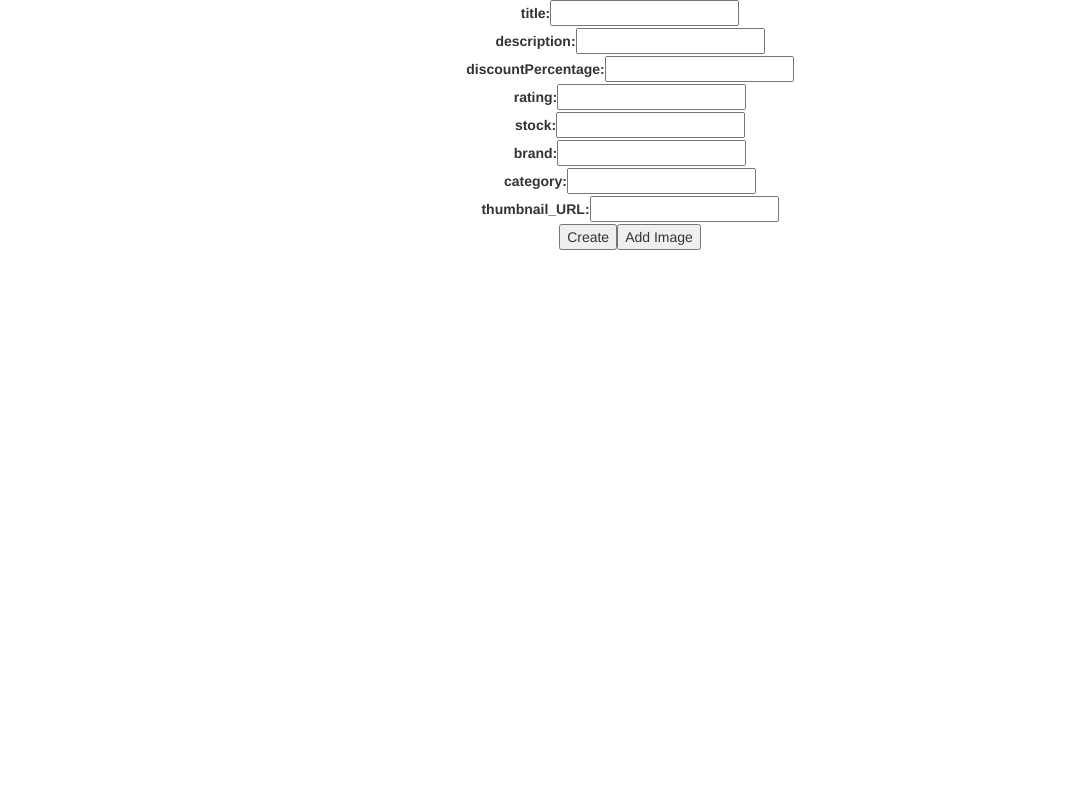
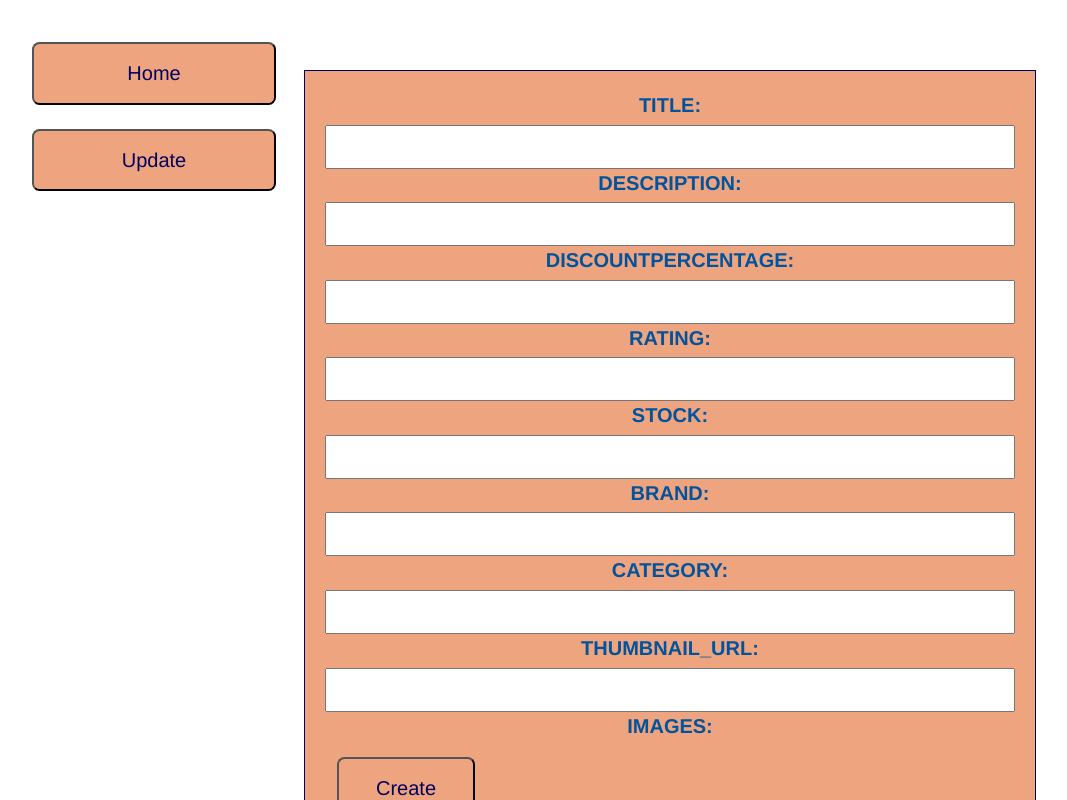
Before and after one commit to Yoshibart/Mongoose, a React (Create React App) app in the folder mongoose/: page /insert in a window 1280 px wide. Shown: the top 800 px of the page, without its empty margins (10-1077 px from the left). Built offline with nearby package versions, Linux system fonts and the light colour scheme.

Commit message:
implemented CSS

```diff
--- a/mongoose/src/App.css
+++ b/mongoose/src/App.css
@@ -36,3 +36,67 @@
     transform: rotate(360deg);
   }
 }
+
+
+.App{
+  display: flex;
+  padding: 3rem;
+}
+
+#inputs-section input,textarea{
+  width:100%;
+  height:1rem;
+  font-size: 2rem;
+  color: black;
+  padding: 2rem;
+
+}
+#buttons button{
+  width:100%;
+  background-color: #EEA47FFF;
+  color: #00539CFF;
+}
+#buttons{
+  width: 20%;
+}
+
+#inputs-section{
+  width:60%;
+  height:50%;
+  margin:4rem;
+  border: 1px solid #00005f;
+  background-color: #EEA47FFF;
+  padding: 2rem;
+}
+
+#navButtons input{
+  width:50%;
+  height:4rem;
+  font-size: 2rem;
+  color: #00005f;
+  padding: 0.2rem;
+  text-align: center;
+  margin:0 1rem 0 1rem;
+}
+
+#buttons button{
+  border: 1 px solid #00005f;
+  color: #00005f;
+  padding: 1.5rem;
+  text-align: center;
+  text-decoration: none;
+  border-radius: 0.75rem;
+  font-size: 2rem;
+  margin: 1.2rem;
+  width: 100%;
+}
+
+label{
+  font-size:2rem;
+  text-transform: uppercase;
+  color: #00539CFF;
+}
+
+#inputs-section label{
+  text-align: left;
+}
--- a/mongoose/src/Change.js
+++ b/mongoose/src/Change.js
@@ -1,8 +1,9 @@
 import './App.css';
 import { useState, useEffect} from 'react';
 import { useLocation } from 'react-router-dom';
-
+import { Link, useNavigate } from 'react-router-dom';
 const Change = () =>{
+  const navigate = useNavigate();
   const { state } = useLocation();
   const name = state && state.name;
   const [item, setItem] = useState({
@@ -72,9 +73,14 @@ const changeData = async () => {
   console.log(errorText)
   const setItemInputs = event =>{
     setItem(oldata =>{return {...oldata,[event.target.name]:event.target.value}})}
-
+const handleInsertClick = () => navigate('/insert');
+const handleChangeClick = () => navigate('/', { state: { name: item.id } });
   return (
     <div className="App">
+      <div id="buttons">
+        <button onClick={handleChangeClick}>Home</button><br/>
+        <button onClick={handleInsertClick}>Insert</button><br/>
+      </div>
       <div id="inputs-section">
         <div id="input">
           <div>
@@ -110,6 +116,7 @@ const changeData = async () => {
             <input name="thumbnail" required onChange={setItemInputs} value={item.thumbnail}/>
           </div>
           <div>
+            <label>Images:</label>
             {imageList.map((url, index) => (
               <div key={index}>
                 <p>
@@ -126,7 +133,7 @@ const changeData = async () => {
         </div>
 
         <div id="buttons">
-          <button onClick={changeData}>Modify</button>
+          <button onClick={changeData}>Update</button>
           <button onClick={handleAddClick}>Add Image</button>
         </div>
       </div>
--- a/mongoose/src/Home.js
+++ b/mongoose/src/Home.js
@@ -112,10 +112,6 @@ return (
             <input name="title" disabled required onChange={setItemInputs} value={item.title}/>
           </div>
           <div>
-            <label>description:</label>
-            <input name="description" disabled required onChange={setItemInputs} value={item.description}/>
-          </div>
-          <div>
             <label>discountPercentage:</label>
             <input name="discountPercentage" disabled required onChange={setItemInputs} value={item.discountPercentage}/>
           </div>
@@ -136,21 +132,18 @@ return (
             <input name="category" disabled required onChange={setItemInputs} value={item.category}/>
           </div>
           <div>
-            <label>thumbnail:</label>
-            <img src={item.thumbnail} alt={item.description}/>
+            <label>description:</label>
+              <p><textarea name="description" disabled required onChange={setItemInputs} value={item.description}></textarea></p>
           </div>
-        </div>
-
-        <div className="container">
-
+          <div className="container" style={{margin:"1rem", width:"100%", height: "50%"}}>
             <div id="myCarousel" className="carousel slide" data-ride="carousel">
               <div className="carousel-inner">
                 <div className="item active">
-                <img src={item.images[0]} alt={item.description} style={{width:"80%", height:'100%'}}/>
+                  <img src={item.images[0]} alt={item.description} style={{margin:"auto",width:"80vh", height:'40vh'}}/>
                 </div>
                 {item.images.map((imageUrl, index) => (
                   <div className="item" key={index} >
-                  <img src={imageUrl} alt={item.description} style={{width:"100%", height:'100%'}}/>
+                    <img src={imageUrl} alt={item.description} style={{margin:"auto",width:"80vh", height:'40vh'}}/>
                   </div>
                 ))}
               </div>
@@ -165,8 +158,7 @@ return (
               </a>
             </div>
           </div>
-
-        <div id="buttons">
+          <div id="navButtons">
             <button onClick={firstItem}><FontAwesomeIcon icon={faAngleDoubleLeft} /></button>
             <button onClick={previousItem}><FontAwesomeIcon icon={faAngleLeft} /></button>
             <input onChange={(e) => setSelectionItem(e.target.value)} value={selectionItem}/>
@@ -175,6 +167,10 @@ return (
           </div>
         </div>
       </div>
+      <div id="thumbnail">
+        <img src={item.thumbnail} alt={item.description}  style={{borderRadius:"100%",width:"20rem", height:"20rem",margin:"auto"}}/>
+      </div>
+    </div>
   );
 
 
--- a/mongoose/src/Insert.js
+++ b/mongoose/src/Insert.js
@@ -1,7 +1,8 @@
 import './App.css';
 import { useState, useEffect} from 'react';
-
+import { Link, useNavigate } from 'react-router-dom';
 const Change = () =>{
+  const navigate = useNavigate();
   const [item, setItem] = useState({
     title:"",
     description:"",
@@ -64,9 +65,14 @@ const Change = () =>{
   console.log(item)
   const setItemInputs = event =>{
     setItem(oldata =>{return {...oldata,[event.target.name]:event.target.value}})}
-
+const handleInsertClick = () => navigate('/');
+const handleChangeClick = () => navigate('/change', { state: { name: item.id } });
   return (
     <div className="App">
+      <div id="buttons">
+        <button onClick={handleInsertClick}>Home</button><br/>
+        <button onClick={handleChangeClick}>Update</button><br/>
+      </div>
       <div id="inputs-section">
         <div id="input">
           <div>
@@ -102,6 +108,7 @@ const Change = () =>{
             <input name="thumbnail" required onChange={setItemInputs} value={item.thumbnail}/>
           </div>
           <div>
+            <label>Images:</label>
             {imageList.map((url, index) => (
               <div key={index}>
                 <p>
```
Lines whose indentation alone changed are shown as unchanged.
